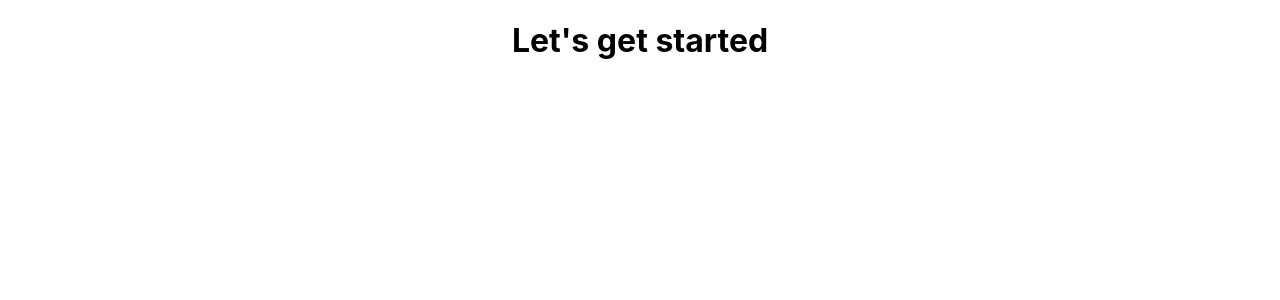
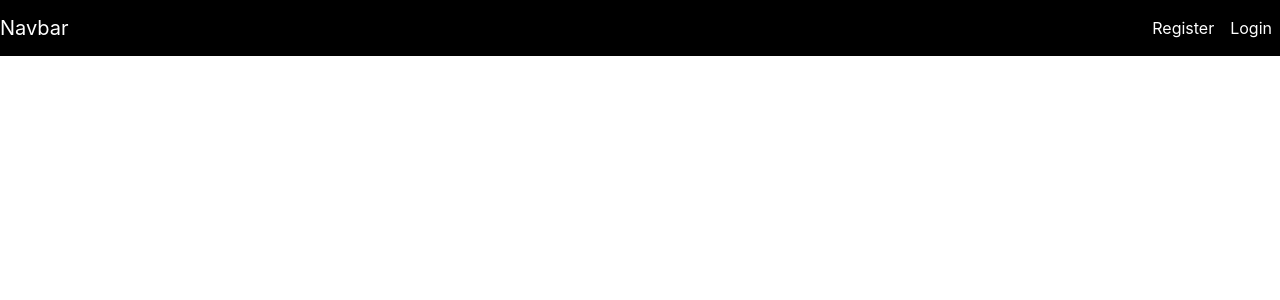
Before and after one commit to Shiv91141/Hotel-Booking-System, a React (Create React App) app in the folder client/: page / in a window 1280 px wide. Shown: the top 300 px of the page. Built offline with nearby package versions, Linux system fonts and the light colour scheme.

Commit message:
Added Navbar

```diff
--- a/client/public/index.html
+++ b/client/public/index.html
@@ -24,7 +24,9 @@
       work correctly both with client-side routing and a non-root public URL.
       Learn how to configure a non-root public URL by running `npm run build`.
     -->
-    <title>React App</title>
+    <link href="https://cdn.jsdelivr.net/npm/bootstrap@5.3.3/dist/css/bootstrap.min.css" rel="stylesheet" integrity="sha384-QWTKZyjpPEjISv5WaRU9OFeRpok6YctnYmDr5pNlyT2bRjXh0JMhjY6hW+ALEwIH" crossorigin="anonymous">
+    <script src="https://cdn.jsdelivr.net/npm/bootstrap@5.3.3/dist/js/bootstrap.bundle.min.js" integrity="sha384-YvpcrYf0tY3lHB60NNkmXc5s9fDVZLESaAA55NDzOxhy9GkcIdslK1eN7N6jIeHz" crossorigin="anonymous"></script>
+    <title>Hotel Booking System</title>
   </head>
   <body>
     <noscript>You need to enable JavaScript to run this app.</noscript>
--- a/client/src/App.js
+++ b/client/src/App.js
@@ -1,9 +1,9 @@
 import "./App.css";
-
+import Navbar from "./components/Navbar.js";
 function App() {
   return (
     <div className="App">
-      <h1>Let's get started</h1>
+      <Navbar />
     </div>
   );
 }
--- /dev/null
+++ b/client/src/components/Navbar.js
@@ -0,0 +1,40 @@
+import React from "react";
+
+function Navbar() {
+  return (
+    <div>
+      <nav class="navbar navbar-expand-lg ">
+        <a class="navbar-brand" href="#">
+          Navbar
+        </a>
+        <button
+          class="navbar-toggler"
+          type="button"
+          data-toggle="collapse"
+          data-target="#navbarNav"
+          aria-controls="navbarNav"
+          aria-expanded="false"
+          aria-label="Toggle navigation"
+        >
+          <span class="navbar-toggler-icon"></span>
+        </button>
+        <div class="collapse navbar-collapse" id="navbarNav">
+          <ul class="navbar-nav">
+            <li class="nav-item active">
+              <a class="nav-link" href="/register">
+                Register
+              </a>
+            </li>
+            <li class="nav-item">
+              <a class="nav-link" href="/login">
+                Login
+              </a>
+            </li>
+          </ul>
+        </div>
+      </nav>
+    </div>
+  );
+}
+
+export default Navbar;
--- a/client/src/index.css
+++ b/client/src/index.css
@@ -11,3 +11,19 @@
   font-family: source-code-pro, Menlo, Monaco, Consolas, 'Courier New',
     monospace;
 }
+
+.navbar{
+  background-color: black !important;
+}
+
+.nav-link{
+  color: white !important
+}
+
+.navbar-brand{
+  color: white !important
+}
+
+.navbar-nav{
+  margin-left: auto !important;
+}
```
